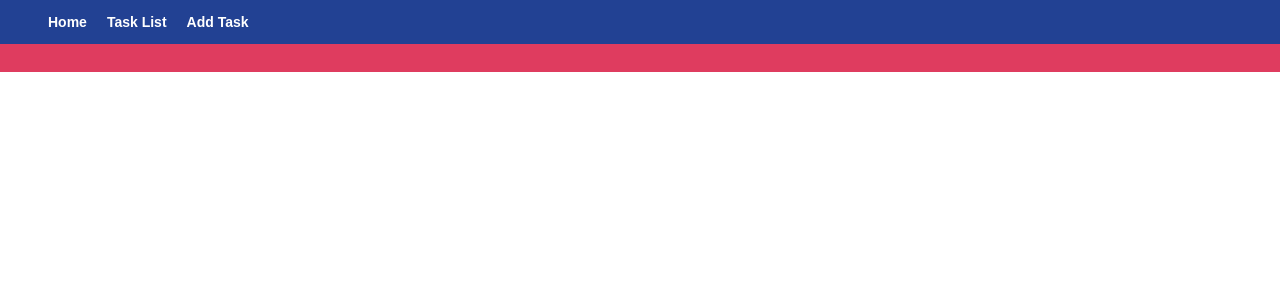
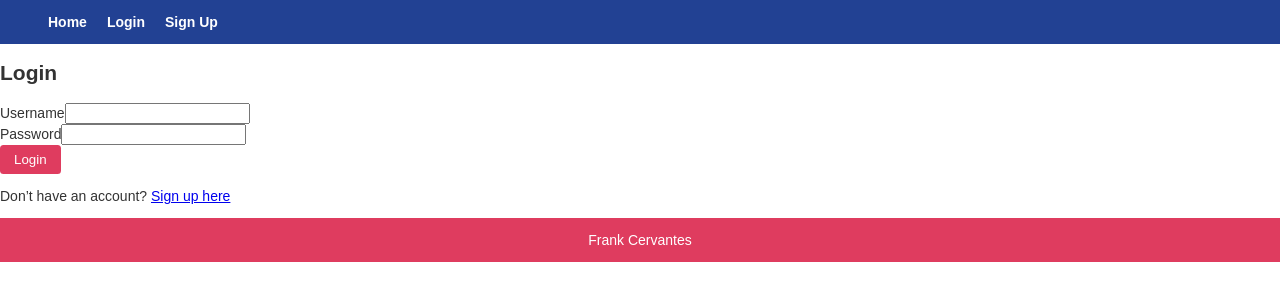
Before and after one commit to alisethebest/Milestone-3-, a React (Create React App) app in the folder client/: page /login in a window 1280 px wide. Shown: the top 300 px of the page. Built offline with nearby package versions, Linux system fonts and the light colour scheme.

Commit message:
user aunthentication

```diff
--- a/client/src/App.js
+++ b/client/src/App.js
@@ -8,14 +8,16 @@ import {
 } from "react-router-dom";
 import TaskList from "./components/TaskList";
 import AddTaskForm from "./components/AddTaskForm";
-import Task from "./components/task"; // Make sure this file exists and is correctly exporting the Task component
+import Task from "./components/task";
 import "./App.css";
+import Login from "./components/login";
+import SignUp from "./components/signup";
 
 function Home() {
   let navigate = useNavigate();
 
   function handleGetStartedClick() {
-    navigate("/tasks");
+    navigate("/login");
   }
 
   return (
@@ -70,11 +72,23 @@ function Home() {
     </main>
   );
 }
+
 function App() {
   const [navOpen, setNavOpen] = useState(false);
+  const [isLoggedIn, setIsLoggedIn] = useState(false);
 
   const toggleNav = () => {
     setNavOpen(!navOpen);
+  };
+
+  const handleLogin = (username, password) => {
+    // TODO: Implement login logic
+    // On successful login, set isLoggedIn to true
+    setIsLoggedIn(true); // Placeholder for demonstration
+  };
+
+  const handleSignUp = (username, password) => {
+    // TODO: Implement sign-up logic
   };
 
   return (
@@ -93,6 +107,8 @@ function App() {
               >
                 Home
               </Link>
+              {isLoggedIn ? (
+                <>
                   <Link
                     to="/tasks"
                     className="nav-link"
@@ -107,6 +123,26 @@ function App() {
                   >
                     Add Task
                   </Link>
+                  {/* Add a Logout link or button here */}
+                </>
+              ) : (
+                <>
+                  <Link
+                    to="/login"
+                    className="nav-link"
+                    onClick={() => setNavOpen(false)}
+                  >
+                    Login
+                  </Link>
+                  <Link
+                    to="/signup"
+                    className="nav-link"
+                    onClick={() => setNavOpen(false)}
+                  >
+                    Sign Up
+                  </Link>
+                </>
+              )}
             </div>
           </nav>
         </header>
@@ -115,8 +151,10 @@ function App() {
           <Route path="/tasks" element={<TaskList />} />
           <Route path="/add-task" element={<AddTaskForm />} />
           <Route path="/task/:id" element={<Task />} />
+          <Route path="/login" element={<Login onLogin={handleLogin} />} />
+          <Route path="/signup" element={<SignUp onSignUp={handleSignUp} />} />
         </Routes>
-        <footer className="app-footer">{/* Footer content */}</footer>
+        <footer className="app-footer">Frank Cervantes</footer>
       </div>
     </Router>
   );
--- /dev/null
+++ b/client/src/components/login.js
@@ -0,0 +1,57 @@
+import React, { useState } from "react";
+import { Link, useNavigate } from "react-router-dom";
+
+function Login({ onLogin }) {
+  const [username, setUsername] = useState("");
+  const [password, setPassword] = useState("");
+  let navigate = useNavigate();
+
+  const handleSubmit = async (e) => {
+    e.preventDefault();
+    // Implement the login logic here
+    // This could involve sending a request to your backend server
+    // and handling the response
+    const success = await onLogin(username, password); // This should be an async call to your backend
+    if (success) {
+      navigate("/tasks"); // Navigate to the home page or dashboard upon successful login
+    } else {
+      // Handle login failure (e.g., display an error message)
+    }
+  };
+
+  return (
+    <div className="login-container">
+      <h2>Login</h2>
+      <form onSubmit={handleSubmit}>
+        <div className="form-group">
+          <label htmlFor="username">Username</label>
+          <input
+            type="text"
+            id="username"
+            value={username}
+            onChange={(e) => setUsername(e.target.value)}
+            required
+          />
+        </div>
+        <div className="form-group">
+          <label htmlFor="password">Password</label>
+          <input
+            type="password"
+            id="password"
+            value={password}
+            onChange={(e) => setPassword(e.target.value)}
+            required
+          />
+        </div>
+        <button type="submit" className="login-button">
+          Login
+        </button>
+        <p className="signup-link">
+          Don’t have an account? <Link to="/signup">Sign up here</Link>
+        </p>
+      </form>
+    </div>
+  );
+}
+
+export default Login;
--- /dev/null
+++ b/client/src/components/signup.js
@@ -0,0 +1,57 @@
+import React, { useState } from "react";
+import { Link, useNavigate } from "react-router-dom";
+
+function SignUp({ onSignUp }) {
+  const [username, setUsername] = useState("");
+  const [password, setPassword] = useState("");
+  let navigate = useNavigate();
+
+  const handleSubmit = async (e) => {
+    e.preventDefault();
+    // Implement the signup logic here
+    // This could involve sending a request to your backend server
+    // and handling the response
+    const success = await onSignUp(username, password); // This should be an async call to your backend
+    if (success) {
+      navigate("/login"); // Navigate to the login page upon successful signup
+    } else {
+      // Handle signup failure (e.g., display an error message)
+    }
+  };
+
+  return (
+    <div className="signup-container">
+      <h2>Sign Up</h2>
+      <form onSubmit={handleSubmit}>
+        <div className="form-group">
+          <label htmlFor="username">Username</label>
+          <input
+            type="text"
+            id="username"
+            value={username}
+            onChange={(e) => setUsername(e.target.value)}
+            required
+          />
+        </div>
+        <div className="form-group">
+          <label htmlFor="password">Password</label>
+          <input
+            type="password"
+            id="password"
+            value={password}
+            onChange={(e) => setPassword(e.target.value)}
+            required
+          />
+        </div>
+        <button type="submit" className="signup-button">
+          Sign Up
+        </button>
+        <p className="login-link">
+          Already have an account? <Link to="/login">Login here</Link>
+        </p>
+      </form>
+    </div>
+  );
+}
+
+export default SignUp;
```
Also changed, not shown: 1 other file (tests, documents, lock files or other folders). Lines whose indentation alone changed are shown as unchanged.
